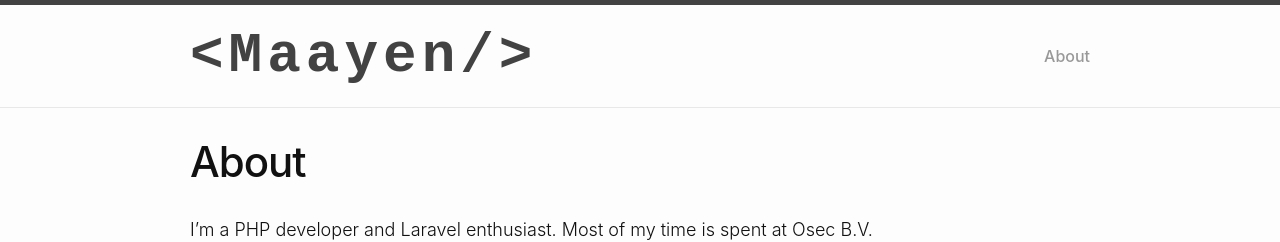
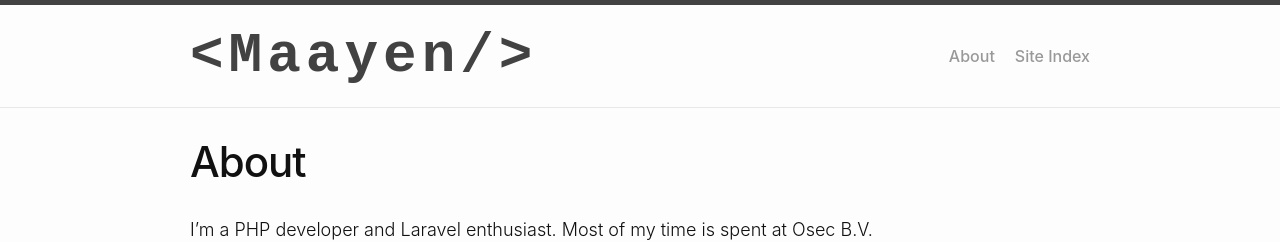
Before and after one commit to ConradMaaijen/conradmaayen.github.io, a Jekyll site: the page built from about.md, in a window 1280 px wide. Shown: the top 242 px of the page. Built offline with Jekyll 4.4.1, drawn with Linux system fonts in a browser that asks for light colours.

Commit message:
update header-pages

```diff
--- a/_config.yml
+++ b/_config.yml
@@ -18,3 +18,4 @@ minima:
 header_pages:
   - index.md
   - about.md
+  - site-index.md
```
